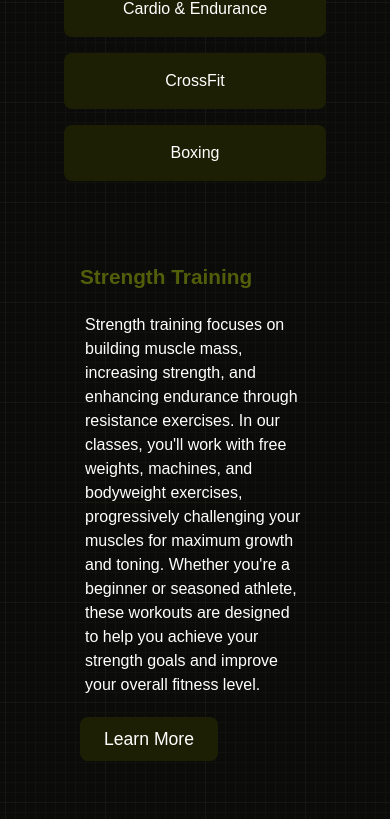
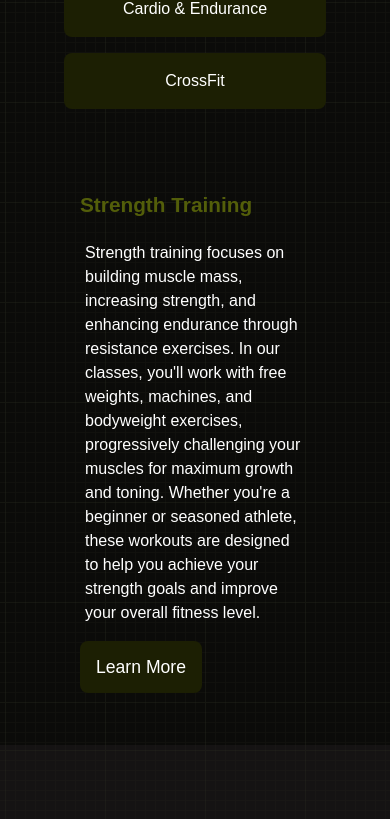
Before and after one commit to LiamHilton/gymlanding, a React (Vite) app: page / in a window 390 px wide. Shown: the part 2459-3278 px from the top of the page. Built offline with nearby package versions, Linux system fonts and the light colour scheme; a web font is replaced by a local one.

Commit message:
classSection responsive update

```diff
--- a/src/Components/ClassesSection.css
+++ b/src/Components/ClassesSection.css
@@ -106,7 +106,7 @@ p {
 /* Mobile Responsiveness */
 @media (max-width: 1024px) {
   .button-container button {
-    flex: 1 0 25%; /* 4 buttons per row on tablet */
+    flex: 1 1 25%;
   }
 }
 @media (max-width: 820px) {
@@ -142,7 +142,7 @@ p {
 
 @media (max-width: 450px) {
   .button-container button {
-    flex: 2 0 50%; /* 2 buttons per row on smaller phones */
+    flex: 2 2 100%; /* 2 buttons per row on smaller phones */
   }
   .class-details {
     grid-template-columns: 1fr;
@@ -154,5 +154,13 @@ p {
 
   .class-description p {
     font-size: 1rem;
+    text-align: start;
   }
+  .class-image{
+    display: none;
+  }
+  .class-description .btn {
+    padding: 1rem;
+  }
+
 }
--- a/src/Components/ClassesSection.jsx
+++ b/src/Components/ClassesSection.jsx
@@ -7,7 +7,7 @@ import class2 from '../assets/Classes/class2.jpg'
 import class3 from '../assets/Classes/class3.jpg'
 import class4 from '../assets/Classes/class4.jpg'
 import class5 from '../assets/Classes/class5.jpg'
-import class6 from '../assets/Classes/class6.jpg'
+// import class6 from '../assets/Classes/class6.jpg'
 
 
 const ClassesSection = () => {
@@ -18,8 +18,8 @@ const ClassesSection = () => {
             { title: "HIIT Workouts", description: "HIIT is a dynamic and fast-paced workout that alternates between short bursts of intense activity and rest or low-intensity exercise. This method has been proven to burn fat, boost cardiovascular endurance, and improve metabolic rate. HIIT classes are designed to push you to your limits with exercises like jumping jacks, burpees, sprints, and high-intensity circuits, giving you maximum results in less time.", image: class2, link: "/hiit" },
             { title: "Yoga & Mobility", description: "Yoga and mobility classes combine traditional yoga poses with mobility exercises to improve flexibility, joint health, and overall body awareness. These classes focus on stretching, breathing, and strengthening key muscle groups to enhance mobility, reduce stress, and prevent injury. Whether you’re a beginner or advanced practitioner, you'll leave feeling more balanced, centered, and flexible.", image: class3, link: "/pilates" },
             { title: "Cardio & Endurance", description: "Cardio classes are designed to increase your heart rate and stamina, improving cardiovascular health, endurance, and overall fitness. Expect a variety of activities, including cycling, running, rowing, and jump rope exercises. Cardio training is not only effective for fat loss but also helps boost energy levels, improve lung capacity, and enhance mental clarity.", image: class4, link: "/zumba" },
-            { title: "CrossFit", description: "CrossFit combines strength training, Olympic weightlifting, and high-intensity interval training to build functional fitness. Our CrossFit classes are scalable to suit all fitness levels, focusing on improving power, agility, endurance, and coordination. You'll experience dynamic workouts that incorporate movements like lifting, jumping, running, and rowing, all designed to increase overall performance and strength.", image: class5, link: "/crossfit" },
-            { title: "Boxing", description: "Boxing classes offer a high-energy workout that focuses on improving strength, speed, endurance, and coordination through a series of punches, footwork drills, and heavy bag training. Our sessions will help you develop greater cardiovascular fitness, burn fat, and build confidence in self-defense. Whether you’re training for fitness or preparing for competition, boxing is a full-body workout that leaves you feeling empowered and strong.", image: class6, link: "/boxing" },
+            { title: "CrossFit", description: "CrossFit combines strength training, Olympic weightlifting, and high-intensity interval training to build functional fitness. Our CrossFit classes are scalable to suit all fitness levels, focusing on improving power, agility, endurance, and coordination. You'll experience dynamic workouts that incorporate movements like lifting, jumping, running, and rowing, all designed to increase overall performance and strength.", image: class5, link: "/crossfit" }
+            // { title: "Boxing", description: "Boxing classes offer a high-energy workout that focuses on improving strength, speed, endurance, and coordination through a series of punches, footwork drills, and heavy bag training. Our sessions will help you develop greater cardiovascular fitness, burn fat, and build confidence in self-defense. Whether you’re training for fitness or preparing for competition, boxing is a full-body workout that leaves you feeling empowered and strong.", image: class6, link: "/boxing" },
           ];
 
   return (
```
